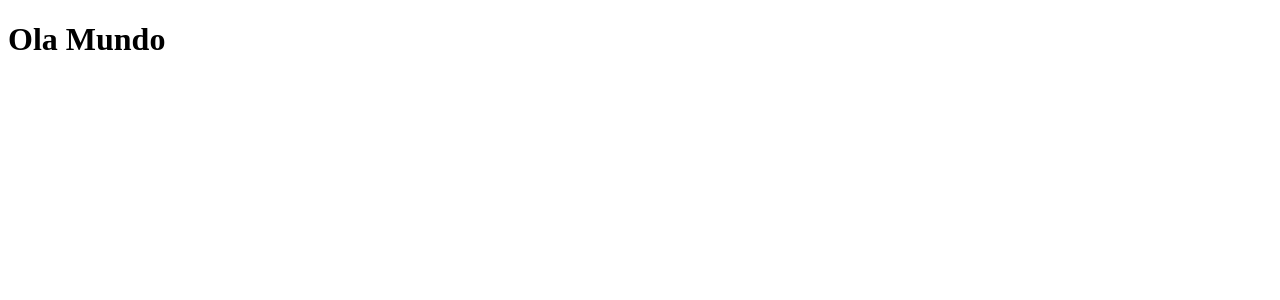
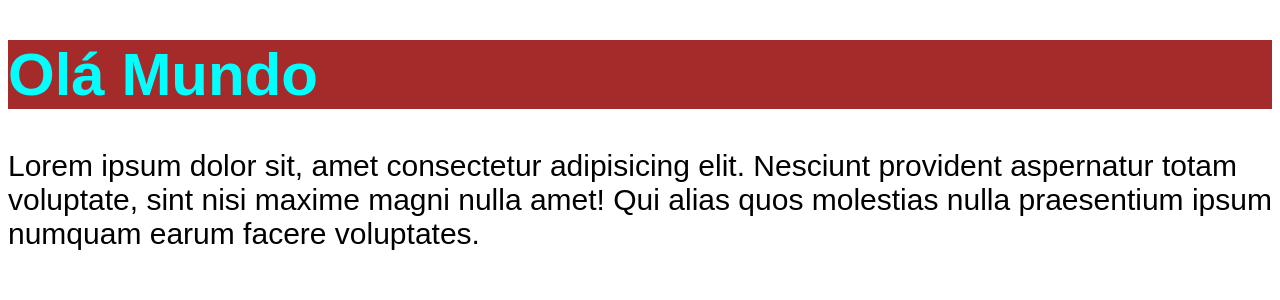
Before and after one commit to diegofelipesoares/chronos-pomodoro, a React (Vite) app: page / in a window 1280 px wide. Shown: the top 300 px of the page. Built offline with nearby package versions, Linux system fonts and the light colour scheme.

Commit message:
CSS Modules

```diff
--- /dev/null
+++ b/src/App.tsx
@@ -0,0 +1,30 @@
+//importando componentes
+import { Heading } from './components/Heading';
+
+//importando CSS
+import './styles/theme.css'; //variáveis
+import './styles/global.css'; //global
+
+//Escritos em PascalCase. Ex. App, DiegoSoreas, ExDeNome
+
+//cria a função com exportação
+export function App() {
+  //Funções JavaScript
+  console.log('Oi');
+
+  return (
+    // Renderização no HTML - HTML + JS
+    // JSX - Só permite um elemento pai no return por isso o fragmento em volta de tudo
+    <>
+      <Heading />
+      <div>
+        <p>
+          Lorem ipsum dolor sit, amet consectetur adipisicing elit. Nesciunt
+          provident aspernatur totam voluptate, sint nisi maxime magni nulla
+          amet! Qui alias quos molestias nulla praesentium ipsum numquam earum
+          facere voluptates.
+        </p>
+      </div>
+    </>
+  );
+}
--- /dev/null
+++ b/src/components/Heading.module.css
@@ -0,0 +1,7 @@
+.heading {
+  background-color: brown;
+}
+
+.cyan {
+  color: aqua;
+}
--- /dev/null
+++ b/src/components/Heading.tsx
@@ -0,0 +1,5 @@
+import styles from './Heading.module.css';
+
+export function Heading() {
+  return <h1 className={`${styles.cyan} ${styles.heading} `}>Olá Mundo</h1>;
+}
--- a/src/main.tsx
+++ b/src/main.tsx
@@ -1,8 +1,11 @@
+//Esse arquivo recebe o principal compomente App.tsx
 import { StrictMode } from 'react';
 import { createRoot } from 'react-dom/client';
+import { App } from './App';
 
 createRoot(document.getElementById('root')!).render(
   <StrictMode>
-    <h1>Ola Mundo</h1>
+    {/* Utilização dos componentes */}
+    <App />
   </StrictMode>,
 );
--- /dev/null
+++ b/src/styles/global.css
@@ -0,0 +1,8 @@
+body {
+  font-family: sans-serif;
+  font-size: 30px;
+}
+
+h1 {
+  color: var(--primary);
+}
--- /dev/null
+++ b/src/styles/theme.css
@@ -0,0 +1,3 @@
+:root {
+  --primary: pink;
+}
```
